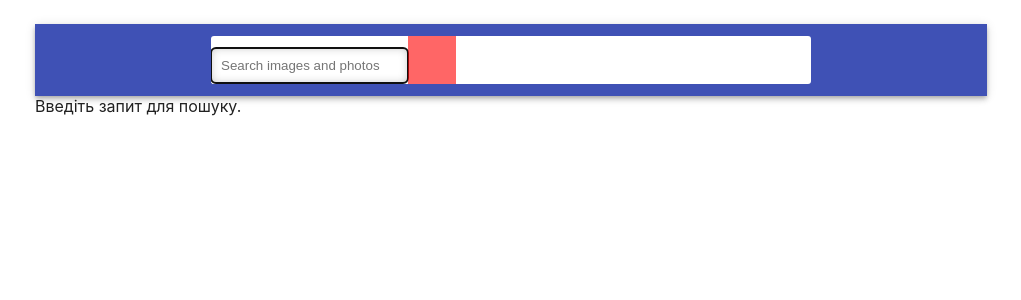
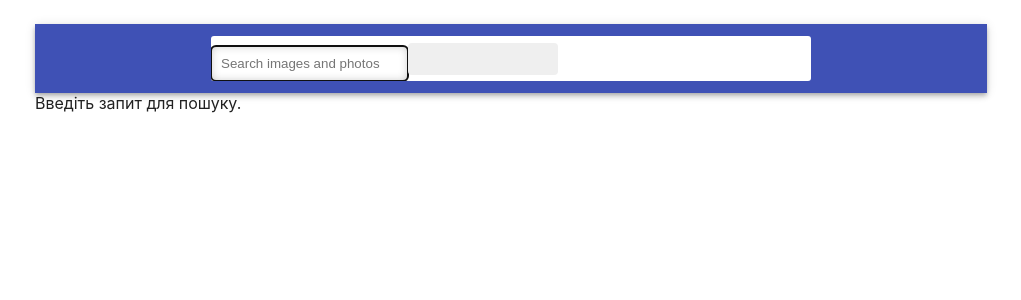
Before and after one commit to MoskaletsOleksandr/goit-react-hw-03-image-finder, a React (Create React App) app: page / in a window 1280 px wide. Shown: the top 300 px of the page, without its empty margins (129-1150 px from the left). Built offline with nearby package versions, Linux system fonts and the light colour scheme.

Commit message:
load-more-is-done

```diff
--- a/src/components/ImageGallery/ImageGallery.jsx
+++ b/src/components/ImageGallery/ImageGallery.jsx
@@ -18,6 +18,7 @@ export class ImageGallery extends Component {
     images: null,
     error: null,
     status: Status.IDLE,
+    totalHits: null,
   };
 
   componentDidUpdate(prevProps, prevState) {
@@ -32,9 +33,13 @@ export class ImageGallery extends Component {
       pixabayAPI.page = 1;
 
       pixabayAPI
-        .fetchPhotos(nextWord)
+        .fetchPhotos()
         .then(data =>
-          this.setState({ images: data.hits, status: Status.RESOLVED })
+          this.setState({
+            images: data.hits,
+            status: Status.RESOLVED,
+            totalHits: data.totalHits,
+          })
         )
         .catch(error =>
           this.setState({ error: error.message, status: Status.REJECTED })
@@ -42,19 +47,25 @@ export class ImageGallery extends Component {
     }
   }
 
-  handleMoreBtnClick = (e) => {
-    console.log(e)
-  }
+  handleMoreBtnClick = () => {
+    pixabayAPI.page += 1;
+    pixabayAPI
+      .fetchPhotos()
+      .then(data =>
+        this.setState(({ images }) => ({ images: [...images, ...data.hits] }))
+      );
+  };
 
   render() {
     const { images, status } = this.state;
 
     if (status === 'idle') {
-      return <div>Введіть запит для пошуку.</div>
+      return <div>Введіть запит для пошуку.</div>;
     }
 
     if (status === 'resolved') {
       return (
+        <div>
           <List>
             {images &&
               images.map(image => {
@@ -67,9 +78,18 @@ export class ImageGallery extends Component {
                   />
                 );
               })}
-                  <Button type='button' onClick={this.handleMoreBtnClick}></Button>
-
+            {this.state.totalHits >= pixabayAPI.loadedPhotos() && (
+              <button
+                type="button"
+                onClick={() => {
+                  this.handleMoreBtnClick();
+                }}
+              >
+                123456789
+              </button>
+            )}
           </List>
+        </div>
       );
     }
   }
--- a/src/components/common/Button/Button.jsx
+++ b/src/components/common/Button/Button.jsx
@@ -1,9 +1,13 @@
+import { Component } from 'react';
 import { ButtonStyled, ButtonLabel } from './Button.styled';
 
-export const Button = () => {
-  return (
-    <ButtonStyled>
-      <ButtonLabel>Search</ButtonLabel>
-    </ButtonStyled>
-  );
-};
+export class Button extends Component {
+  render() {
+    return (
+      <ButtonStyled>
+        {/* {props.label} */}
+        {/* <ButtonLabel></ButtonLabel> */}
+      </ButtonStyled>
+    );
+  }
+}
--- a/src/components/common/Button/Button.styled.jsx
+++ b/src/components/common/Button/Button.styled.jsx
@@ -1,21 +1,21 @@
 import styled from '@emotion/styled';
 
 export const ButtonStyled = styled.button`
-  display: inline-block;
-  width: 48px;
-  height: 48px;
-  border: 0;
-  background-size: 40%;
-  background-repeat: no-repeat;
-  background-position: center;
-  opacity: 0.6;
-  transition: opacity 250ms cubic-bezier(0.4, 0, 0.2, 1);
+  min-width: 100px;
+  width: 150px;
+  height: 32px;
+
+  border: none;
+  border-radius: 4px;
+
+  transition: background-color 500ms, transform 500ms;
+
   cursor: pointer;
-  outline: none;
-  background-color: red;
 
-  &:hover {
-    opacity: 1;
+  &:hover,
+  &:focus {
+    background-color: #33cc33;
+    transform: scale(1.1);
   }
 `;
 
```
Lines whose indentation alone changed are shown as unchanged.
